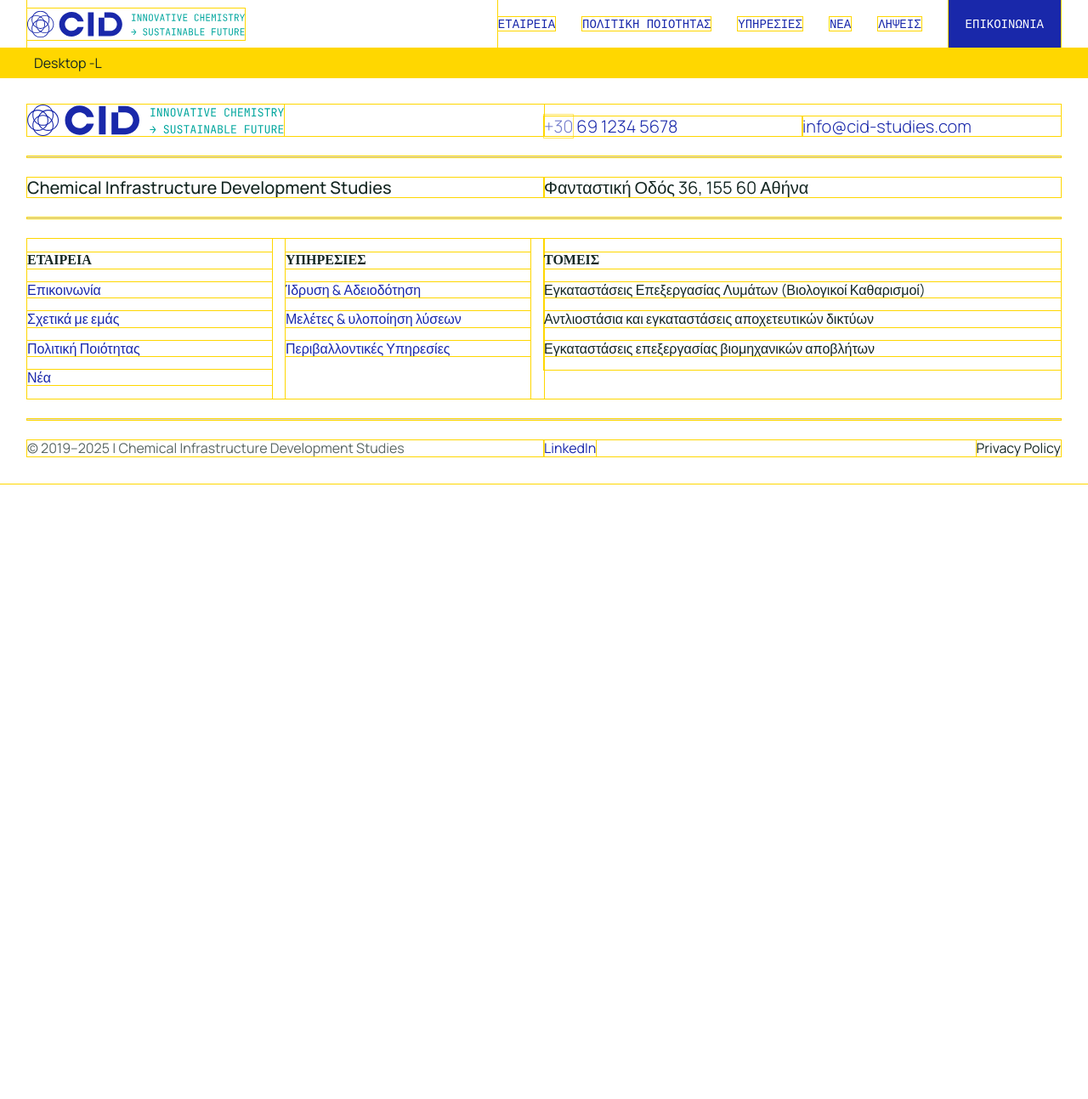
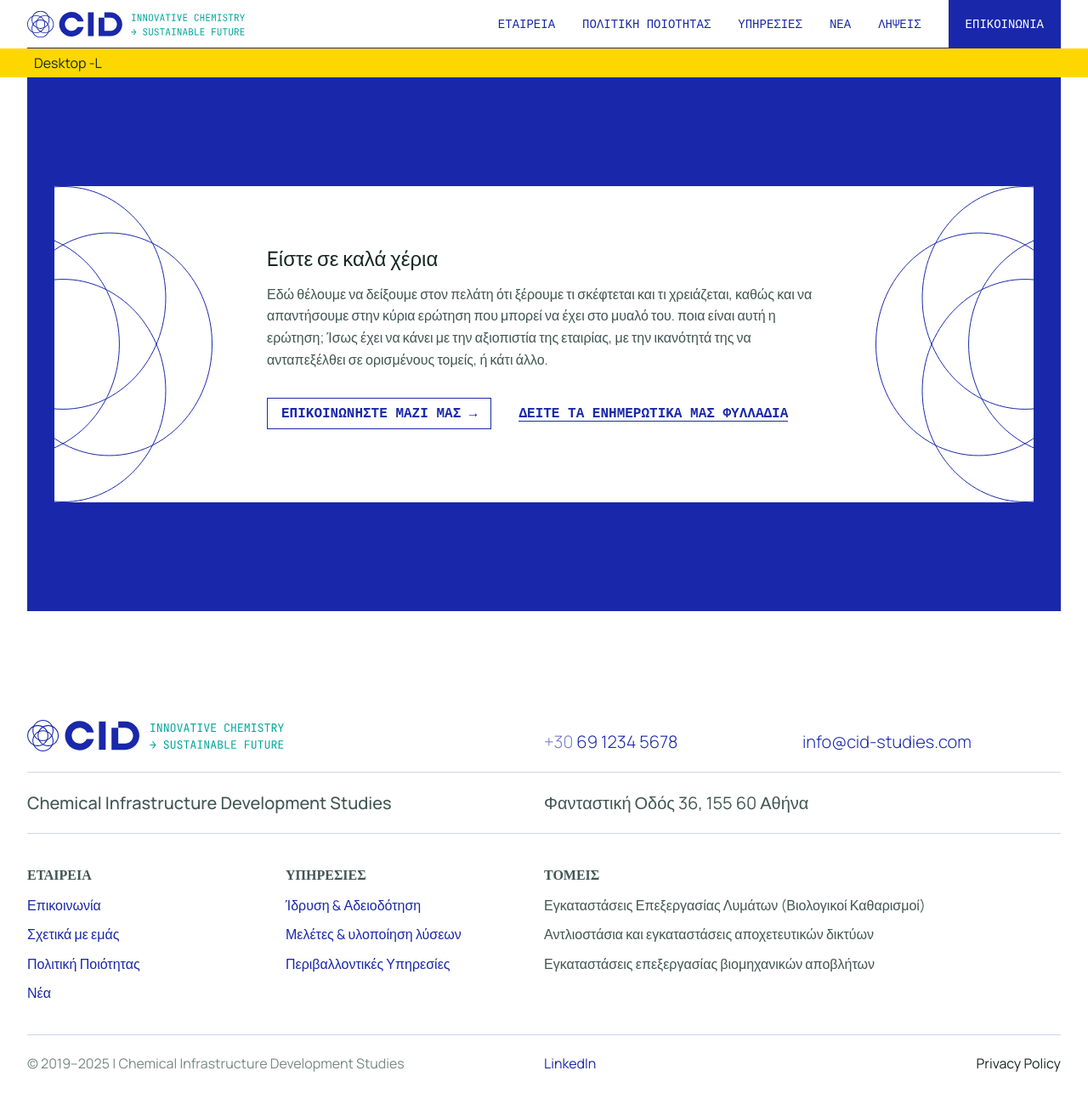
Before and after one commit to anna-filou/cid-studies.com, a Jekyll site: the page built from index.html, in a window 1280 px wide. Shown: the whole page at 85% size. Built offline with Jekyll 4.4.1, drawn with Linux system fonts in a browser that asks for light colours; before the commit the page ends 900 px from its top, so only the background shows below that.

Commit message:
added CTA - done

```diff
--- a/404.html
+++ b/404.html
@@ -3,7 +3,7 @@ permalink: /404.html
 layout: default
 ---
 
-<div class="">
+<div class="container">
   <h1>404</h1>
 
   <p><strong>Page not found :(</strong></p>
--- /dev/null
+++ b/_data/cta.yml
@@ -0,0 +1,13 @@
+heading:
+  title: Eίστε σε καλά χέρια
+
+content:
+  content: Εδώ θέλουμε να δείξουμε στον πελάτη ότι ξέρουμε τι σκέφτεται και τι χρειάζεται, καθώς και να απαντήσουμε στην κύρια ερώτηση που μπορεί να έχει στο μυαλό του. ποια είναι αυτή η ερώτηση; Ίσως έχει να κάνει με την αξιοπιστία της εταιρίας, με την ικανότητά της να ανταπεξέλθει σε ορισμένους τομείς, ή κάτι άλλο.
+
+link1:
+  title: επικοινωνηστε μαζι μας →
+  url: /contact
+
+link2:
+  title: δειτε τα ενημερωτικα μας φυλλαδια
+  url: /downloads
--- /dev/null
+++ b/_includes/cta.html
@@ -0,0 +1,25 @@
+<div class="container-ns">
+  <div class="pv6 ph3 ph4-ns bg-brand flex justify-center">
+    <div class="flex flex-column flex-row-l items-center bg-white mw-100">
+      <img src="/assets/images/cta-left.svg" class="mr4 dn db-l" alt="cta" />
+      <div class="pa4 flex flex-column justify-center primary">
+        <h2 class="f3 fw5 mv0">{{ site.data.cta.heading.title }}</h2>
+        <p class="lh-copy secondary">{{ site.data.cta.content.content }}</p>
+        <div class="flex items-center flex-wrap mt3">
+          <a
+            href="{{ site.data.cta.link1.url }}"
+            class="ttu border-button-brand ph3 pv2 mono b nowrap mr4 mb3 link dim"
+            >{{ site.data.cta.link1.title }}</a
+          >
+          <a
+            href="{{ site.data.cta.link2.url }}"
+            class="ttu border-bottom-brand dim mono b nowrap-ns mb3 link"
+            >{{ site.data.cta.link2.title }}</a
+          >
+        </div>
+      </div>
+      <img src="/assets/images/cta-right.svg" class="ml4 dn db-l" alt="cta" />
+      <img src="/assets/images/cta-bottom.svg" class="dn-l" alt="cta" />
+    </div>
+  </div>
+</div>
--- a/_includes/footer.html
+++ b/_includes/footer.html
@@ -1,4 +1,4 @@
-<footer class="container pv4">
+<footer class="container pt6 pb4 secondary">
   <div class="flex flex-column flex-row-l items-end-l">
     <div class="w-50-l flex mb3 mb0-l">
       <img
@@ -9,7 +9,7 @@
       />
     </div>
 
-        <div class="flex flex-column flex-row-l items-end fw3  w-50-l">
+    <div class="flex flex-column flex-row-l items-end fw3 w-50-l">
       <a href="tel:+306912345678" class="f4 w-50-l mb3 mb0-l link dim">
         <span class="o-60">+30</span> 69 1234 5678
       </a>
@@ -19,51 +19,66 @@
     </div>
   </div>
 
-    <hr>
+  <hr />
 
   <div class="flex flex-column flex-row-l items-end-l">
     <div class="w-50-l f4-ns fw5 mb3 mb0-l">
       Chemical Infrastructure Development Studies
     </div>
-        <div class="w-50-l f4-ns">
-            Φανταστική Οδός 36, 155 60 Αθήνα
-        </div>
+    <div class="w-50-l f4-ns">Φανταστική Οδός 36, 155 60 Αθήνα</div>
   </div>
 
-    <hr>
+  <hr />
 
   <div class="flex flex-column flex-row-l items-start">
     <div class="flex flex-column flex-row-ns w-100 w-50-l">
       <div class="flex flex-column w-50-ns mr3-ns">
         <h3>ΕΤΑΙΡΕΙΑ</h3>
-                <a href="#" class="mb3 no-underline brand underline-hover">Επικοινωνία</a>
-                <a href="#" class="mb3 no-underline brand underline-hover">Σχετικά με εμάς</a>
-                <a href="#" class="mb3 no-underline brand underline-hover">Πολιτική Ποιότητας</a>
+        <a href="#" class="mb3 no-underline brand underline-hover"
+          >Επικοινωνία</a
+        >
+        <a href="#" class="mb3 no-underline brand underline-hover"
+          >Σχετικά με εμάς</a
+        >
+        <a href="#" class="mb3 no-underline brand underline-hover"
+          >Πολιτική Ποιότητας</a
+        >
         <a href="#" class="mb3 no-underline brand underline-hover">Νέα</a>
       </div>
       <div class="flex flex-column w-50-ns mr3-l">
         <h3>ΥΠΗΡΕΣΙΕΣ</h3>
-                <a href="#" class="mb3 no-underline brand underline-hover">Ίδρυση & Αδειοδότηση</a>
-                <a href="#" class="mb3 no-underline brand underline-hover">Μελέτες & υλοποίηση λύσεων</a>
-                <a href="#" class="mb3 no-underline brand underline-hover">Περιβαλλοντικές Υπηρεσίες</a>
+        <a href="#" class="mb3 no-underline brand underline-hover"
+          >Ίδρυση & Αδειοδότηση</a
+        >
+        <a href="#" class="mb3 no-underline brand underline-hover"
+          >Μελέτες & υλοποίηση λύσεων</a
+        >
+        <a href="#" class="mb3 no-underline brand underline-hover"
+          >Περιβαλλοντικές Υπηρεσίες</a
+        >
       </div>
     </div>
     <div class="flex flex-column w-100 w-50-l">
       <h3>ΤΟΜΕΙΣ</h3>
-            <div class="mb3">Εγκαταστάσεις Επεξεργασίας Λυμάτων (Βιολογικοί Καθαρισμοί)</div>
-            <div class="mb3">Αντλιοστάσια και εγκαταστάσεις αποχετευτικών δικτύων</div>
+      <div class="mb3">
+        Εγκαταστάσεις Επεξεργασίας Λυμάτων (Βιολογικοί Καθαρισμοί)
+      </div>
+      <div class="mb3">
+        Αντλιοστάσια και εγκαταστάσεις αποχετευτικών δικτύων
+      </div>
       <div class="mb3">Εγκαταστάσεις επεξεργασίας βιομηχανικών αποβλήτων</div>
     </div>
   </div>
 
-    <hr>
+  <hr />
 
   <div class="flex flex-column flex-row-l items-start">
-        <div class="w-50-l o-70 mb3 mb0-l">© 2019–2025 | Chemical Infrastructure Development Studies</div>
+    <div class="w-50-l o-70 mb3 mb0-l">
+      © 2019–2025 | Chemical Infrastructure Development Studies
+    </div>
     <div class="w-100 w-50-l flex justify-between">
-            <a href="" class="link">LinkedIn</a>
-            <a href="" class="link primary">Privacy Policy</a>
+      <a href="" class="link underline-hover">LinkedIn</a>
+      <a href="" class="link primary dim">Privacy Policy</a>
     </div>
   </div>
-
 </footer>
--- a/_includes/navbar.html
+++ b/_includes/navbar.html
@@ -1,16 +1,21 @@
 <div class="container-ns">
   <nav class="flex items-center justify-between pl3 pl0-ns">
-    <div class="flex w5 mr3">
+    <a href="/" class="flex w5 mr3 grow">
       <img
         src="/assets/images/cid-logo.svg"
         alt="CID Logo"
         width="302"
         height="37"
       />
-    </div>
+    </a>
     <div class="navlinks">
       {% for link in site.data.navlinks %}
-      <a href="{{ link.url }}" class="{{ link.class }}"> {{ link.title }} </a>
+      <a
+        href="{{ link.url }}"
+        class="hover-black underline-hover {{ link.class }}"
+      >
+        {{ link.title }}
+      </a>
       {% endfor %}
     </div>
     <a href="/menu" class="pa2-5 bg-brand menu link" role="button">menu</a>
@@ -20,5 +25,4 @@
       {% endfor %}
     </div>
   </nav>
-
 </div>
--- a/_layouts/default.html
+++ b/_layouts/default.html
@@ -3,7 +3,7 @@
   <head>
     {% include head.html %}
   </head>
-  <body class="debug">
+  <body class="">
     {% include navbar.html %}
     <main id="main">{{ content }}</main>
     {% include footer.html %}
--- a/_layouts/index.html
+++ b/_layouts/index.html
@@ -3,7 +3,9 @@ layout: default
 ---
 
 <div class="container bg-yellow">
-    <div class="pa2 dn-ns">Mobile Default</div>
-    <div class="pa2 dn db-ns dn-l">Medium -NS</div>
-    <div class="pa2 dn db-l">Desktop -L</div>
+  <div class="pa2 dn-ns">Mobile Default</div>
+  <div class="pa2 dn db-ns dn-l">Medium -NS</div>
+  <div class="pa2 dn db-l">Desktop -L</div>
 </div>
+
+{% include cta.html %}
--- a/assets/css/style.scss
+++ b/assets/css/style.scss
@@ -3,6 +3,7 @@
 
 $brand: #1928aa;
 $text-primary: #152722;
+$text-secondary: #415651;
 $container: 1470px;
 
 body {
@@ -14,7 +15,12 @@ body {
   color: $text-primary;
 }
 
-.container, .container-ns {
+.secondary {
+  color: $text-secondary;
+}
+
+.container,
+.container-ns {
   max-width: $container;
   padding-left: 32px;
   padding-right: 32px;
@@ -103,7 +109,6 @@ footer h3 {
 
 /* TACHYONS -NS */
 @media (max-width: 50em) {
-
   .container {
     padding-left: 16px;
     padding-right: 16px;
@@ -114,7 +119,23 @@ footer h3 {
     padding-left: 0;
     padding-right: 0;
   }
+}
 
+// utility classes
+.mono {
+  font-family: "JetBrains Mono", monospace;
+}
+
+.border-bottom-brand {
+  border-bottom: 1px solid $brand;
+}
+
+.border-button-brand {
+  border: 1.5px solid $brand;
+}
+
+.justify-center {
+  justify-content: center;
 }
 
 // CUSTOM BREAKPOINTS
```
Also changed, not shown: assets/images/cta-bottom.svg (added), assets/images/cta-left.svg (added), assets/images/cta-right.svg (added). Lines whose indentation alone changed are shown as unchanged.
